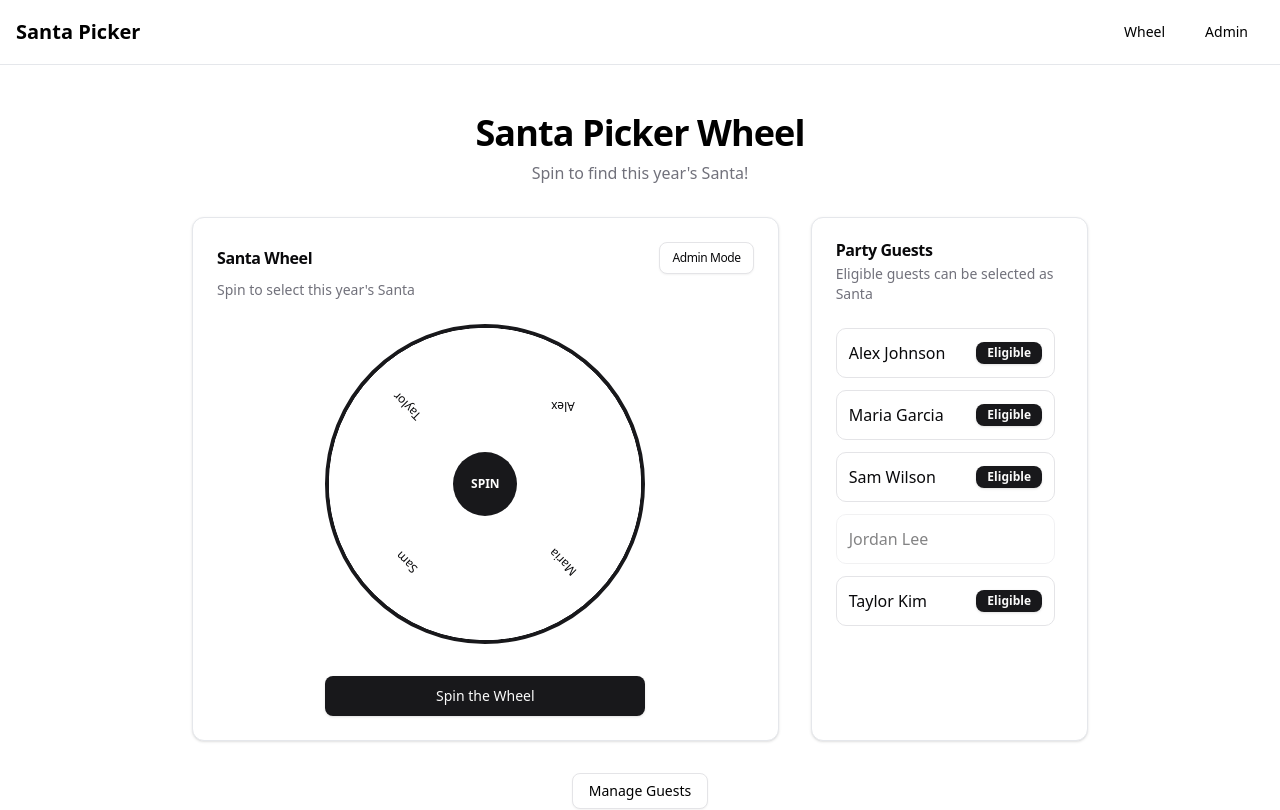
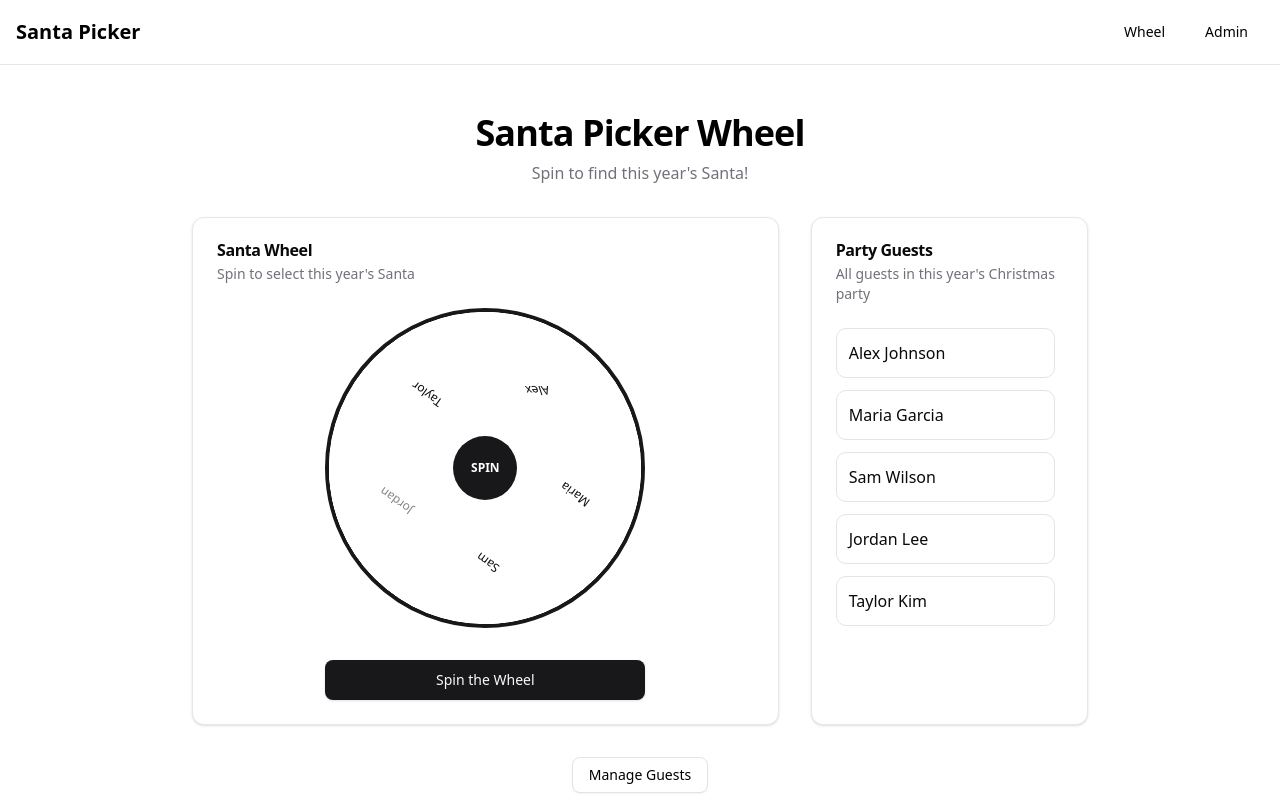
Before and after one commit to magnolia-AI/santa-lottery-wm0c6, a Next.js app: page /wheel in a window 1280 px wide. Shown: the top 810 px of the page. Built offline with nearby package versions, Linux system fonts and the light colour scheme.

Commit message:
Error generating commit message

```diff
--- a/app/wheel/page.tsx
+++ b/app/wheel/page.tsx
@@ -12,7 +12,6 @@ export default function WheelPage() {
   const [spinning, setSpinning] = useState(false)
   const [selectedGuest, setSelectedGuest] = useState(null)
   const [rotation, setRotation] = useState(0)
-  const [isAdmin, setIsAdmin] = useState(false)
 
   // Load guests from localStorage on component mount
   useEffect(() => {
@@ -91,13 +90,9 @@ export default function WheelPage() {
     }
   }
 
-  const toggleAdminMode = () => {
-    setIsAdmin(!isAdmin)
-  }
-
   const toggleEligibility = (id) => {
-    if (!isAdmin) return
-
+    // This function is only for admin panel now
+    // Keeping it for type safety but it won't be used on this page
     setGuests(guests.map(guest =>
       guest.id === id ? { ...guest, isEligible: !guest.isEligible } : guest
     ))
@@ -105,11 +100,12 @@ export default function WheelPage() {
 
   // Create wheel segments
   const createWheelSegments = () => {
-    const eligibleGuests = guests.filter(guest => guest.isEligible)
-    if (eligibleGuests.length === 0) return []
+    // Display all guests on the wheel for presentation purposes
+    // but visually indicate eligibility status
+    if (guests.length === 0) return []
 
-    const segmentAngle = 360 / eligibleGuests.length
-    return eligibleGuests.map((guest, index) => {
+    const segmentAngle = 360 / guests.length
+    return guests.map((guest, index) => {
       const rotate = index * segmentAngle
       const skew = 90 - segmentAngle
       return {
@@ -141,20 +137,9 @@ export default function WheelPage() {
             <div className="lg:col-span-2">
               <Card className="h-full">
                 <CardHeader>
-                  <CardTitle className="flex justify-between items-center">
-                    <span>Santa Wheel</span>
-                    <Button
-                      variant="outline"
-                      size="sm"
-                      onClick={toggleAdminMode}
-                    >
-                      {isAdmin ? 'Exit Admin' : 'Admin Mode'}
-                    </Button>
-                  </CardTitle>
+                  <CardTitle>Santa Wheel</CardTitle>
                   <CardDescription>
-                    {isAdmin
-                      ? 'Click on guests in the list to toggle eligibility'
-                      : 'Spin to select this year\'s Santa'}
+                    Spin to select this year's Santa
                   </CardDescription>
                 </CardHeader>
                 <CardContent className="flex flex-col items-center">
@@ -178,7 +163,9 @@ export default function WheelPage() {
                               className="absolute top-0 right-0 w-1/2 h-1/2 origin-[0%_100%]"
                               style={{
                                 transform: `rotate(${segment.rotate}deg) skew(${segment.skew}deg)`,
-                                backgroundColor: index % 2 === 0 ? 'hsl(var(--primary) / 0.2)' : 'hsl(var(--secondary) / 0.2)',
+                                backgroundColor: segment.isEligible
+                                  ? (index % 2 === 0 ? 'hsl(var(--primary) / 0.2)' : 'hsl(var(--secondary) / 0.2)')
+                                  : 'hsl(var(--muted) / 0.3)',
                               }}
                             >
                               <div
@@ -189,7 +176,7 @@ export default function WheelPage() {
                                 }}
                               >
                                 <span
-                                  className="text-xs font-medium text-center px-1"
+                                  className={`text-xs font-medium text-center px-1 ${segment.isEligible ? '' : 'opacity-50'}`}
                                   style={{
                                     transform: 'rotate(90deg)',
                                     writingMode: 'vertical-rl'
@@ -246,9 +233,7 @@ export default function WheelPage() {
               <CardHeader>
                 <CardTitle>Party Guests</CardTitle>
                 <CardDescription>
-                  {isAdmin
-                    ? 'Click on guests to toggle eligibility'
-                    : 'Eligible guests can be selected as Santa'}
+                  All guests in this year's Christmas party
                 </CardDescription>
               </CardHeader>
               <CardContent>
@@ -256,28 +241,9 @@ export default function WheelPage() {
                   {guests.map((guest) => (
                     <div
                       key={guest.id}
-                      className={`flex items-center justify-between p-3 rounded-lg border ${
-                        isAdmin && guest.isEligible
-                          ? 'border-primary bg-primary/5 cursor-pointer'
-                          : isAdmin
-                            ? 'border-muted bg-muted/50 cursor-pointer opacity-70'
-                            : guest.isEligible
-                              ? 'border border-input'
-                              : 'border border-input opacity-50'
-                      }`}
-                      onClick={() => isAdmin && toggleEligibility(guest.id)}
+                      className="flex items-center justify-between p-3 rounded-lg border border-input"
                     >
                       <span className="font-medium">{guest.name}</span>
-                      <div className="flex items-center gap-2">
-                        {isAdmin && (
-                          <Badge variant={guest.isEligible ? "default" : "secondary"}>
-                            {guest.isEligible ? "Eligible" : "Not Eligible"}
-                          </Badge>
-                        )}
-                        {!isAdmin && guest.isEligible && (
-                          <Badge variant="default">Eligible</Badge>
-                        )}
-                      </div>
                     </div>
                   ))}
                 </div>
@@ -288,15 +254,6 @@ export default function WheelPage() {
                     <Button variant="link" asChild className="p-0 mt-2">
                       <Link href="/admin">Add guests in admin panel</Link>
                     </Button>
-                  </div>
-                )}
-
-                {isAdmin && (
-                  <div className="mt-6 p-4 bg-secondary/20 rounded-lg">
-                    <h4 className="font-medium mb-2">Admin Instructions</h4>
-                    <p className="text-sm text-muted-foreground">
-                      Click on guests to toggle their eligibility. Only eligible guests can be selected as Santa.
-                    </p>
                   </div>
                 )}
               </CardContent>
```
